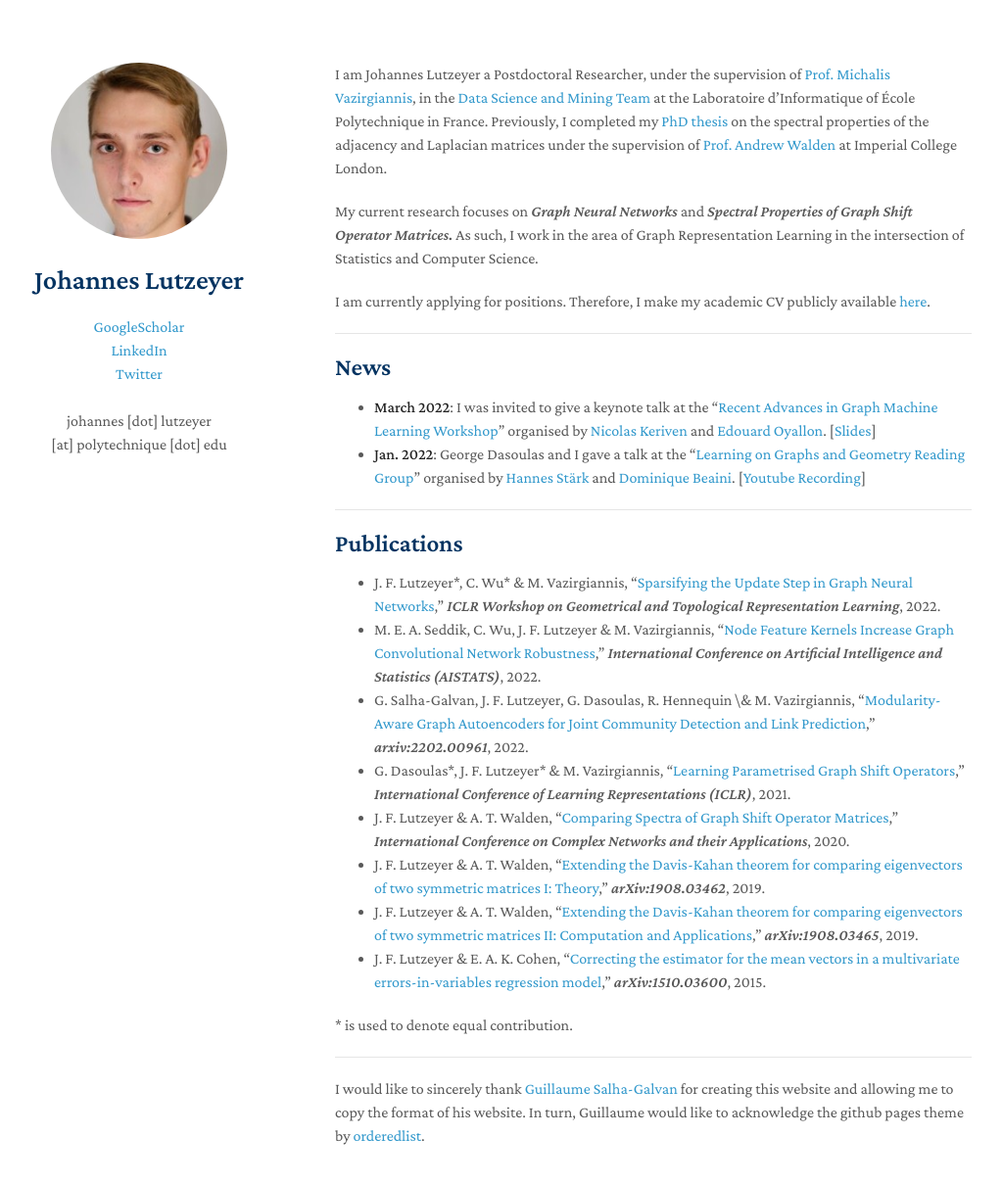
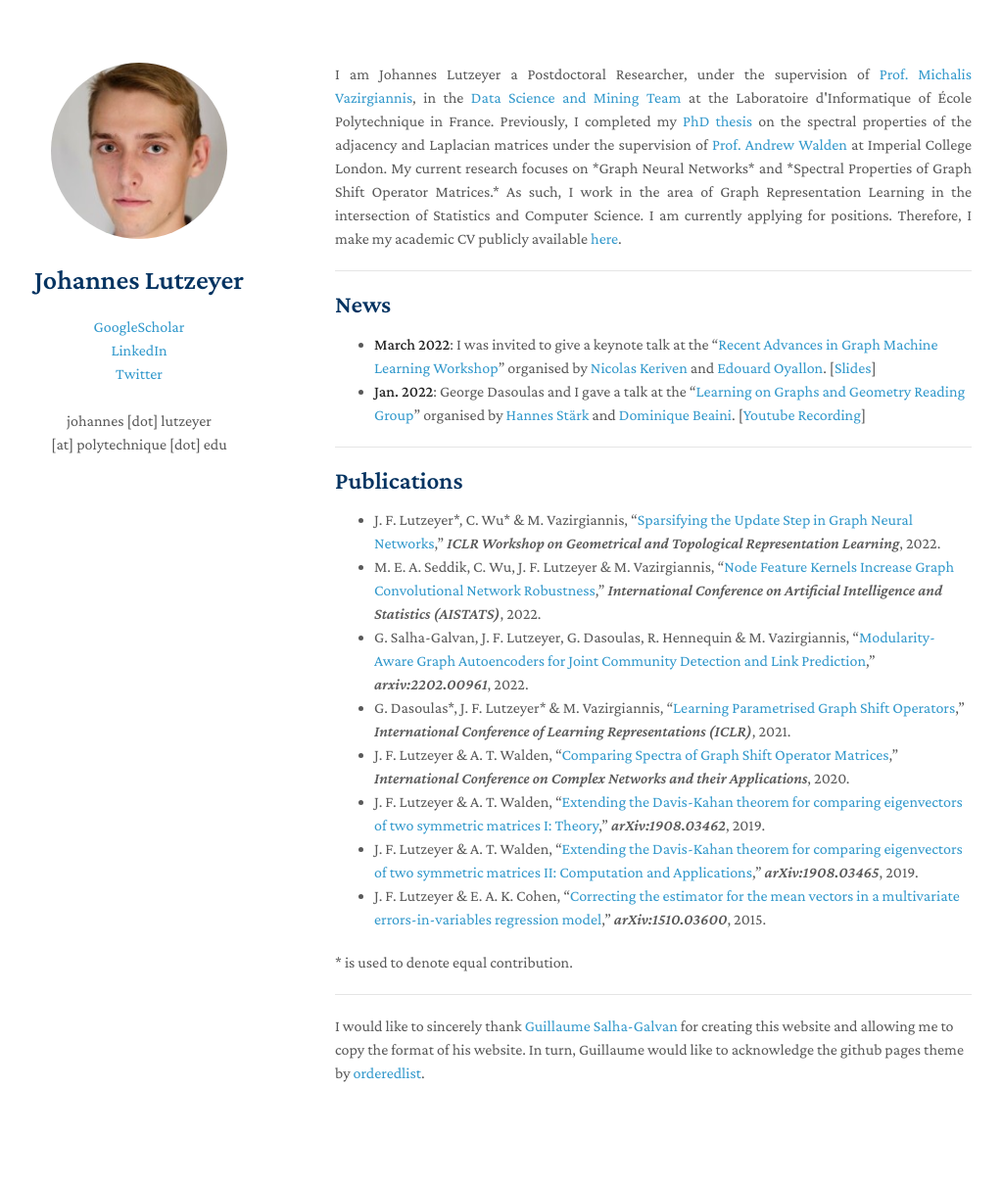
Before and after one commit to johanneslutzeyer/johanneslutzeyer.github.io, a Jekyll site: the page built from index.md, in a window 1280 px wide and 1242 px high. Shown: the top 1208 px of the window at 98% size, without its empty margins (128-1151 px from the left). Built offline with Jekyll 4.4.1, drawn with Linux system fonts in a browser that asks for light colours; our own code applies the rules of GitHub Pages for plain Markdown files; a script that is not in the unit is left out.

Commit message:
Update index.md

```diff
--- a/index.md
+++ b/index.md
@@ -1,10 +1,10 @@
-I am Johannes Lutzeyer a Postdoctoral Researcher, under the supervision of <a href="https://scholar.google.fr/citations?user=aWGJYcMAAAAJ&hl=en" target="_blank">Prof. Michalis Vazirgiannis</a>, in the <a href="https://www.lix.polytechnique.fr/dascim/" target="_blank">Data Science and Mining Team</a> at the Laboratoire d'Informatique of École Polytechnique in France. Previously, I completed my <a href="https://spiral.imperial.ac.uk/bitstream/10044/1/82477/1/Lutzeyer-J-2020-PhD-Thesis.pdf" target="_blank">PhD thesis</a> on the spectral properties of the adjacency and Laplacian matrices under the supervision of <a href="https://scholar.google.com/citations?user=6MrDZy8AAAAJ&hl=en" target="_blank"> Prof. Andrew Walden</a> at Imperial College London.
+<p style="text-align:justify">I am Johannes Lutzeyer a Postdoctoral Researcher, under the supervision of <a href="https://scholar.google.fr/citations?user=aWGJYcMAAAAJ&hl=en" target="_blank">Prof. Michalis Vazirgiannis</a>, in the <a href="https://www.lix.polytechnique.fr/dascim/" target="_blank">Data Science and Mining Team</a> at the Laboratoire d'Informatique of École Polytechnique in France. Previously, I completed my <a href="https://spiral.imperial.ac.uk/bitstream/10044/1/82477/1/Lutzeyer-J-2020-PhD-Thesis.pdf" target="_blank">PhD thesis</a> on the spectral properties of the adjacency and Laplacian matrices under the supervision of <a href="https://scholar.google.com/citations?user=6MrDZy8AAAAJ&hl=en" target="_blank"> Prof. Andrew Walden</a> at Imperial College London.
 
 My current research focuses on *Graph Neural Networks* and *Spectral Properties of Graph Shift Operator Matrices.* As such, I work in the area of Graph Representation Learning in the intersection of Statistics and Computer Science.
 
 
 I am currently applying for positions. Therefore, I make my academic CV publicly available <a href="https://github.com/johanneslutzeyer/johanneslutzeyer.github.io/blob/main/doc/JohannesLutzeyer_AcademicCV.pdf" target="_blank"> here</a>.
-
+</p>
 
 ---
 
@@ -18,7 +18,7 @@ I am currently applying for positions. Therefore, I make my academic CV publicly
 ## Publications
 - J. F. Lutzeyer\*, C. Wu\* & M. Vazirgiannis, "<a href="https://arxiv.org/pdf/2109.00909.pdf" target="_blank">Sparsifying the Update Step in Graph Neural Networks</a>," *ICLR Workshop on Geometrical and Topological Representation Learning*, 2022.
 - M. E. A. Seddik, C. Wu, J. F. Lutzeyer & M. Vazirgiannis, "<a href="https://arxiv.org/pdf/2109.01785.pdf" target="_blank">Node Feature Kernels Increase Graph Convolutional Network Robustness</a>," *International Conference on Artificial Intelligence and Statistics (AISTATS)*, 2022.
-- G. Salha-Galvan, J. F. Lutzeyer, G. Dasoulas, R. Hennequin \& M. Vazirgiannis, "<a href="https://arxiv.org/pdf/2202.00961.pdf" target="_blank">Modularity-Aware Graph Autoencoders for Joint Community Detection and Link Prediction</a>," *arxiv:2202.00961*, 2022.
+- G. Salha-Galvan, J. F. Lutzeyer, G. Dasoulas, R. Hennequin & M. Vazirgiannis, "<a href="https://arxiv.org/pdf/2202.00961.pdf" target="_blank">Modularity-Aware Graph Autoencoders for Joint Community Detection and Link Prediction</a>," *arxiv:2202.00961*, 2022.
 - G. Dasoulas\*, J. F. Lutzeyer\* & M. Vazirgiannis, "<a href="https://arxiv.org/pdf/2101.10050.pdf" target="_blank">Learning Parametrised Graph Shift Operators</a>," *International Conference of Learning Representations (ICLR)*, 2021.
 - J. F. Lutzeyer & A. T. Walden, "<a href="https://spiral.imperial.ac.uk/bitstream/10044/1/82477/1/Lutzeyer-J-2020-PhD-Thesis.pdf#page=69" target="_blank">Comparing Spectra of Graph Shift Operator Matrices</a>," *International Conference on Complex Networks and their Applications*, 2020.
 - J. F. Lutzeyer & A. T. Walden, "<a href="https://arxiv.org/pdf/1908.03462.pdf" target="_blank">Extending the Davis-Kahan theorem for comparing eigenvectors of two symmetric matrices I: Theory</a>," *arXiv:1908.03462*, 2019.
```
